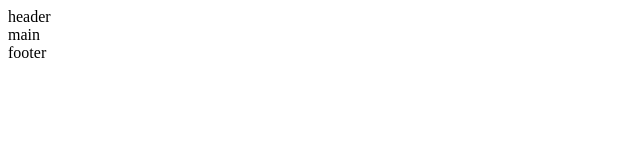
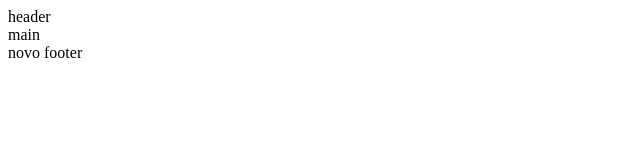
Before and after one commit to trucopaulista/treinamento, a plain HTML site: page index.html in a window 1280 px wide. Shown: the full height of the page, 0-640 px from the left. Drawn offline with Linux system fonts and the light colour scheme.

Commit message:
novo footer

```diff
--- a/index.html
+++ b/index.html
@@ -14,7 +14,7 @@
     </main>
 
     <footer>
-      footer
+      novo footer
     </footer>
   </body>
 </html>
```
